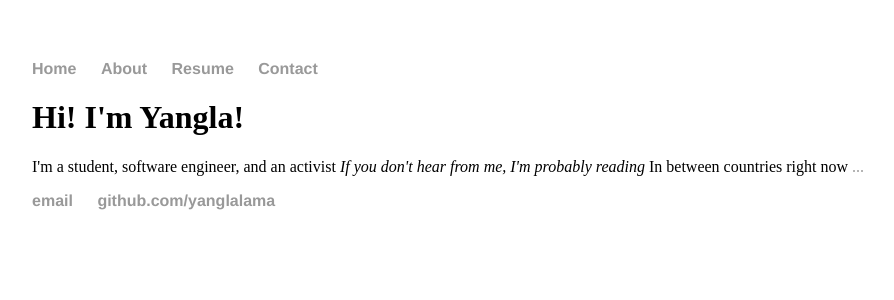
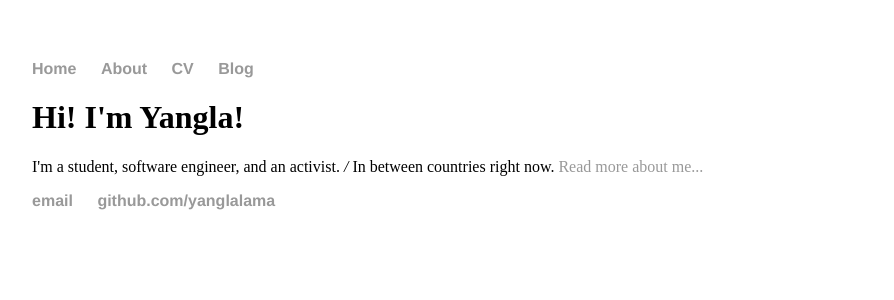
Before and after one commit to YanglaLama/personalSite, a Jekyll site: the page built from index.html, in a window 1280 px wide. Shown: the top 300 px of the page, without its empty margins (160-1054 px from the left). Built offline with Jekyll 4.4.1, drawn with Linux system fonts in a browser that asks for light colours.

Commit message:
Update index.html

```diff
--- a/index.html
+++ b/index.html
@@ -1,30 +1,9 @@
-<!DOCTYPE html>
-<html>
-	<head>
-		<title>Tenzing Yangla Lama</title>
-		<!-- link to main stylesheet -->
-		<link rel="stylesheet" type="text/css" href="/css/main.css">
-	</head>
-	<body>
-		<nav>
-    		<ul>
-        		<li><a href="/">Home</a></li>
-	        	<li><a href="/about">About</a></li>
-        		<li><a href="/cv">Resume</a></li>
-        		<li><a href="/blog">Contact</a></li>
-    		</ul>
-		</nav>
-		<div class="container">
-    		<div class="blurb">
-        		<h1>Hi! I'm Yangla!</h1>
-				<p>I'm a student, software engineer, and an activist <em>If you don't hear from me, I'm probably reading </em> In between countries right now <a href="/about"> ...</a></p>
-    		</div><!-- /.blurb -->
-		</div><!-- /.container -->
-		<footer>
-    		<ul>
-        		<li><a href="mailto:tenyanla@gmail.com">email</a></li>
-        		<li><a href="https://github.com/yanglalama">github.com/yanglalama</a></li>
-			</ul>
-		</footer>
-	</body>
-</html>
+---
+layout: default
+title: Tenzing Yangla Lama
+---
+
+<div class="blurb">
+	<h1>Hi! I'm Yangla!</h1>
+	<p>I'm a student, software engineer, and an activist. <em>/</em> In between countries right now. <a href="/about">Read more about me...</a></p>
+</div><!-- /.blurb -->
```
